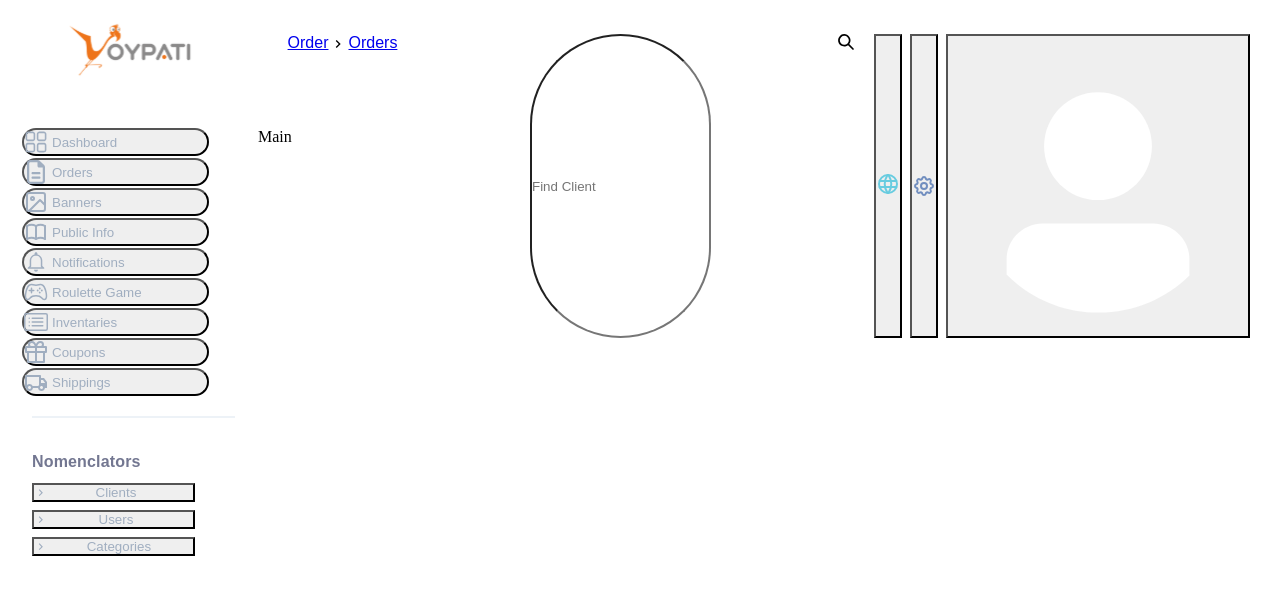
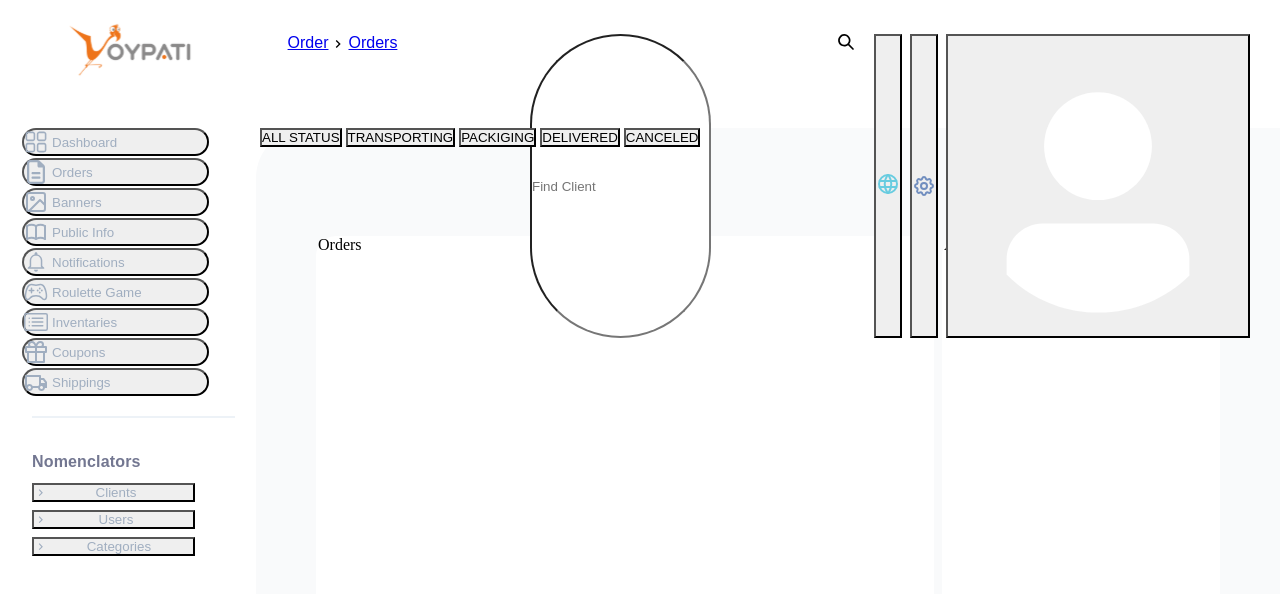
Before and after one commit to arielgomezmendez/voypati-app, a React (Vite) app: page / in a window 1280 px wide. Shown: the top 594 px of the page. Built offline with nearby package versions, Linux system fonts and the light colour scheme; the HTML template or start-up script is replaced by a standard one.

Commit message:
Create filter area

```diff
--- a/src/App.jsx
+++ b/src/App.jsx
@@ -2,6 +2,7 @@ import './App.css'
 import { Grid, GridItem } from '@chakra-ui/react'
 import Header from './Components/Header/Header'
 import SideMenu from './components/SideMenu/SideMenu'
+import Main from './components/Main/Main'
 
 function App() {
   return (
@@ -17,11 +18,11 @@ function App() {
         <GridItem pl='2' bg='' area={'header'}>
           <Header/>
         </GridItem>
-        <GridItem pl='2' area={'nav'}>
+        <GridItem pl='2' area={'nav'} >
           <SideMenu/>
         </GridItem>
-        <GridItem pl='2' bg='green.300' area={'main'}>
-          Main
+        <GridItem pl='2' bg=' #F9FAFB' area={'main'} borderTopLeftRadius={"50px"}>
+          <Main/>
         </GridItem>
       </Grid>
     </>
--- /dev/null
+++ b/src/components/Main/FilterArea/FilterArea.jsx
@@ -0,0 +1,14 @@
+import React from 'react'
+import FilterStatusArea from './FilterStatusArea/FilterStatusArea'
+import FilterViewArea from './FilterViewArea/FilterViewArea'
+
+const FilterArea = () => {
+  return (
+    <>
+      <FilterStatusArea/>
+      <FilterViewArea/>
+    </>
+  )
+}
+
+export default FilterArea
--- /dev/null
+++ b/src/components/Main/FilterArea/FilterStatusArea/FilterStatusArea.jsx
@@ -0,0 +1,28 @@
+import React from 'react'
+import { Button, Stack } from '@chakra-ui/react'
+
+const FilterStatusArea = () => {
+  return (
+    <>
+      <Stack direction='row' spacing={4} align='center'>
+        <Button colorScheme='teal' variant='solid'>
+          ALL STATUS
+        </Button>
+        <Button colorScheme='teal' variant='outline'>
+          TRANSPORTING
+        </Button>
+        <Button colorScheme='teal' variant='ghost'>
+          PACKIGING
+        </Button>
+        <Button colorScheme='teal' variant='link'>
+          DELIVERED
+        </Button>
+        <Button colorScheme='teal' variant='link'>
+          CANCELED
+        </Button>
+      </Stack>
+    </>
+  )
+}
+
+export default FilterStatusArea
--- /dev/null
+++ b/src/components/Main/FilterArea/FilterViewArea/FilterViewArea.jsx
@@ -0,0 +1,11 @@
+import React from 'react'
+
+const FilterViewArea = () => {
+  return (
+    <div>
+
+    </div>
+  )
+}
+
+export default FilterViewArea
--- /dev/null
+++ b/src/components/Main/Main.jsx
@@ -0,0 +1,32 @@
+import { Grid, GridItem } from '@chakra-ui/react'
+import React from 'react'
+import FilterArea from './FilterArea/FilterArea'
+
+const Main = () => {
+  return (
+    <>
+      <Grid
+        templateAreas={`
+          "filterArea filterArea"
+          "nav main"
+         `}
+        gridTemplateRows={'100px 1fr '}
+        gridTemplateColumns={'2fr 1fr'}
+        h='86%'
+        gap='8'
+      >
+        <GridItem pl='2'  area={'filterArea'}>
+          <FilterArea/>
+        </GridItem>
+        <GridItem pl='2' bg='#FFFF' area={'nav'} borderRadius={"20px"} marginLeft={"58px"}>
+          Orders
+        </GridItem>
+        <GridItem pl='2' bg='#FFFF' area={'main'} borderRadius={"20px"} marginRight={"60px"}>
+          Assignments
+        </GridItem>
+      </Grid>
+    </>
+  )
+}
+
+export default Main
```
